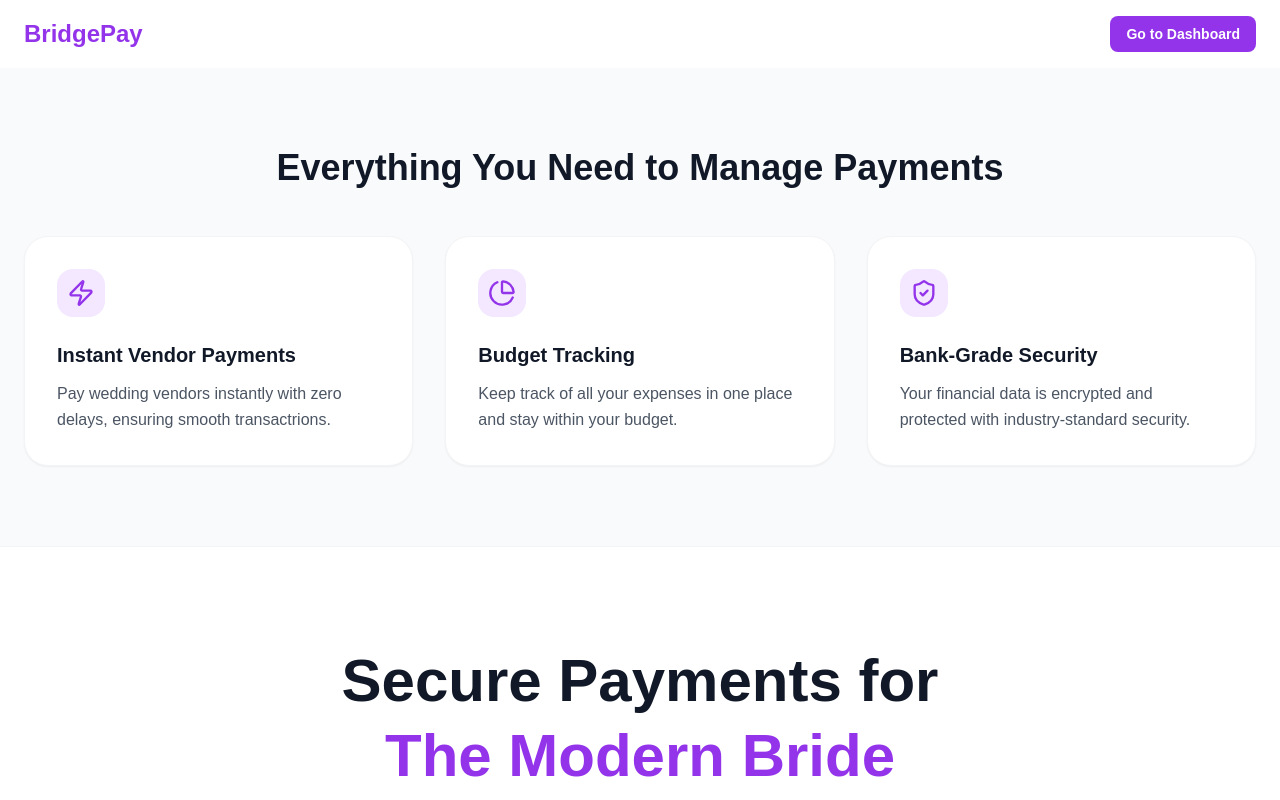
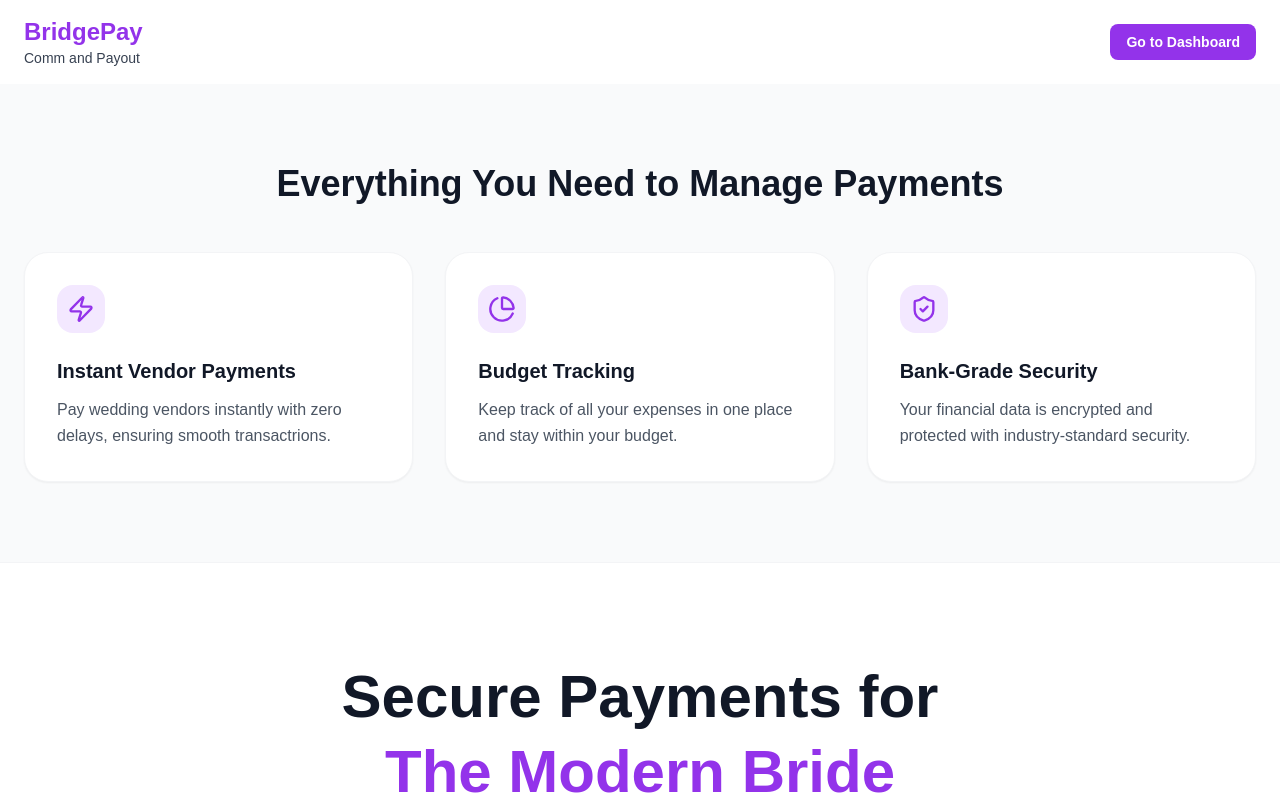
Before and after one commit to Abusadiq006/bridge-pay-dashboard, a React (Vite) app: page / in a window 1280 px wide. Shown: the top 800 px of the page. Built offline with nearby package versions, Linux system fonts and the light colour scheme; a web font is replaced by a local one.

Commit message:
adding comm and payout

```diff
--- a/src/components/Navbar.jsx
+++ b/src/components/Navbar.jsx
@@ -2,5 +2,13 @@ import React from 'react'
 import { Link } from 'react-router-dom'
 
 const Navbar = () => {
+    return (
+        <nav className="bg-white border-b border-gray-100 sticky top-0 z-50">
+            <div className="max-w-7xl mx-auto px-6 py-4 flex items-center justify-between">
 
+                {/* Logo */}
+                <div></div>
+            </div>
+        </nav>
+    )
 }
--- a/src/pages/Home.jsx
+++ b/src/pages/Home.jsx
@@ -11,7 +11,11 @@ const Home = () => {
       {/* Basic Navbar */}
       <nav className="border-b border-gray-100">
         <div className="max-w-7xl mx-auto px-6 py-4 flex items-center justify-between">
-          <div className="text-2xl font-bold text-purple-600">BridgePay</div>
+          <div className="text-2xl font-bold text-purple-600">BridgePay
+            <div className="hidden md:flex items-center gap-8 text-sm font-medium text-gray-700">
+              <a href="#" className="hover:text-purple-600">Comm and Payout</a>
+            </div>
+          </div>
           <Link to="/dashboard" className="bg-purple-600 text-white px-4 py-2 rounded-lg text-sm font-semibold hover:bg-purple-700">
             Go to Dashboard
           </Link>
```
